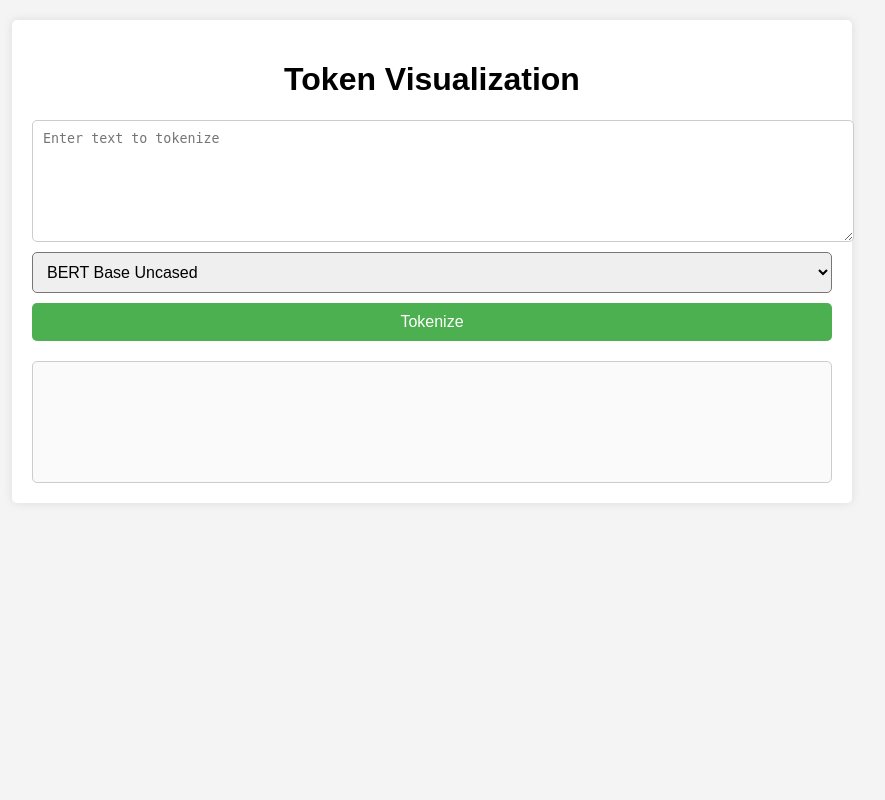
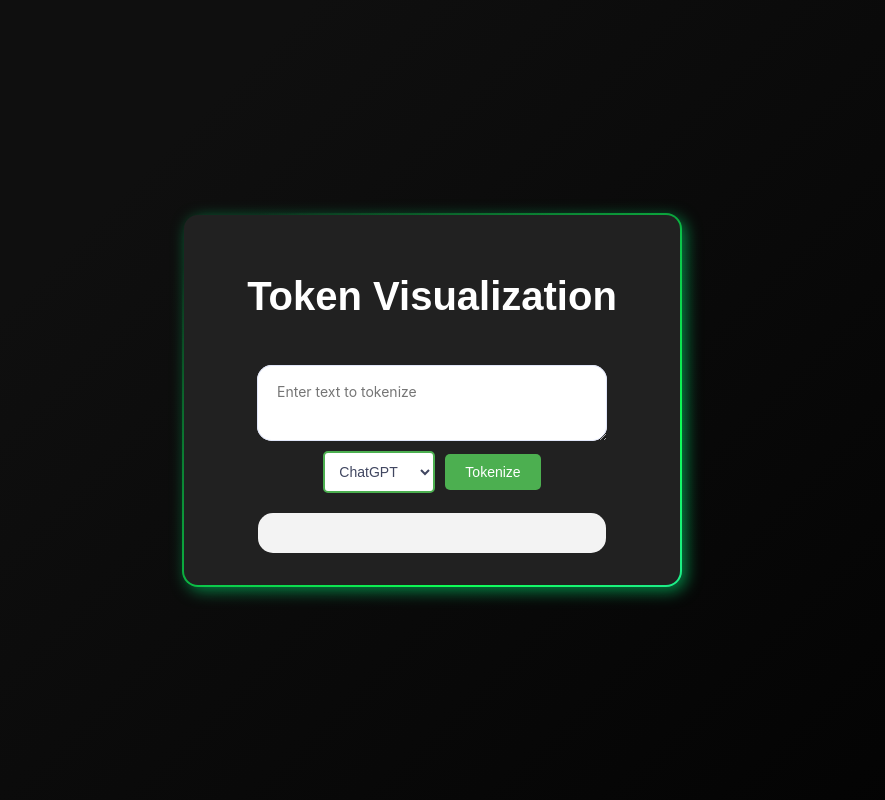
Before and after one commit to shadan-pk/Token-Visualizer, a Flask app: page / in a window 1280 px wide. Shown: the whole page, without its empty margins (208-1093 px from the left). Run offline with Flask 3, Linux system fonts and the light colour scheme.

Commit message:
Refactor code to support multiple models, add color generation, and improve UI/UX

```diff
--- a/app.py
+++ b/app.py
@@ -1,34 +1,37 @@
-from flask import Flask, request, render_template, jsonify
+import random
+from flask import Flask, request, jsonify, render_template
 import torch
 from transformers import AutoTokenizer, AutoModel
-import matplotlib.colors as mcolors
-import matplotlib.pyplot as plt
-import os
 
 app = Flask(__name__)
 
-# Load environment variables
-DEBUG_MODE = os.getenv('DEBUG_MODE', 'False').lower() in ['true', '1', 't']
-PORT = int(os.getenv('PORT', 5000))
-
-# Cache for models and tokenizers
 model_cache = {}
 
-# Function to get the model and tokenizer based on selection
 def get_model_and_tokenizer(model_name):
     if model_name in model_cache:
         return model_cache[model_name]
 
-    model_mapping = {
-        'bert-base-uncased': 'bert-base-uncased',
-        'roberta-base': 'roberta-base',
-        'distilbert-base-uncased': 'distilbert-base-uncased'
-    }
-    selected_model = model_mapping.get(model_name, 'bert-base-uncased')
-    tokenizer = AutoTokenizer.from_pretrained(selected_model)
-    model = AutoModel.from_pretrained(selected_model)
+    if model_name == 'chatgpt':
+        # Placeholder for ChatGPT model loading
+        tokenizer = AutoTokenizer.from_pretrained('gpt2')
+        model = AutoModel.from_pretrained('gpt2')
+    elif model_name == 'llama-3.2':
+        # Placeholder for LLaMA 3.2 model loading
+        tokenizer = AutoTokenizer.from_pretrained('facebook/opt-125m')  # Replace with actual LLaMA model identifier
+        model = AutoModel.from_pretrained('facebook/opt-125m')  # Replace with actual LLaMA model identifier
+    elif model_name == 'mistral':
+        # Placeholder for Mistral model loading
+        tokenizer = AutoTokenizer.from_pretrained('roberta-base')  # Replace with actual Mistral model identifier
+        model = AutoModel.from_pretrained('roberta-base')  # Replace with actual Mistral model identifier
+    else:
+        tokenizer = AutoTokenizer.from_pretrained(model_name)
+        model = AutoModel.from_pretrained(model_name)
+
     model_cache[model_name] = (tokenizer, model)
     return tokenizer, model
+
+def generate_color():
+    return "#{:06x}".format(random.randint(0, 0xFFFFFF))
 
 @app.route('/')
 def index():
@@ -67,17 +70,22 @@ def tokenize():
         # Normalize weights
         filtered_weights = (filtered_weights - filtered_weights.min()) / (filtered_weights.max() - filtered_weights.min())
 
+        # Clean tokens
+        cleaned_tokens = [token.replace('Ġ', '') for token in filtered_tokens]
+
         # Generate color map
-        color_map = plt.cm.viridis(filtered_weights)
-        hex_colors = [mcolors.rgb2hex(color[:3]) for color in color_map]
+        token_colors = [generate_color() for _ in cleaned_tokens]
 
-        # Create response data
-        colored_tokens = [{'token': token, 'color': color} for token, color in zip(filtered_tokens, hex_colors)]
+        # Create response
+        response = {
+            'tokens': cleaned_tokens,
+            'weights': filtered_weights.tolist(),
+            'colors': token_colors
+        }
 
-        return jsonify(colored_tokens)
-
+        return jsonify(response)
     except Exception as e:
         return jsonify({'error': str(e)}), 500
 
 if __name__ == '__main__':
-    app.run(debug=DEBUG_MODE, port=PORT)
+    app.run(debug=True)
--- a/static/style.css
+++ b/static/style.css
@@ -1,41 +1,161 @@
 body {
     font-family: Arial, sans-serif;
-    background-color: #f4f4f4;
-    margin: 0;
+    background: linear-gradient(135deg, #0f0f0f 25%, #020202 100%);
+    background-size: cover;
+    margin: 0 auto;
     padding: 20px;
+    height: calc(100vh - 40px);
+    display: flex;
+    justify-content: center;
+    align-items: center;
 }
 
-.container {
-    max-width: 800px;
-    margin: 0 auto;
-    background: #fff;
-    padding: 20px;
-    box-shadow: 0px 0px 10px rgba(0, 0, 0, 0.1);
+.container{
+    width: 400px;
+    background: linear-gradient(#212121, #212121) padding-box,
+                linear-gradient(145deg, transparent 5%,#0eff56, #40c9ff) border-box;
+    border: 2px solid transparent;
+    padding: 32px 24px;
+    font-size: 14px;
+    font-family: inherit;
+    color: white;
+    display: flex;
+    flex-direction: column;
+    gap: 20px;
+    box-sizing: border-box;
+    border-radius: 16px;
+    background-size: 200% 100%;
+    animation: gradient 5s ease infinite;
+    width: 500px;
+    display: flex;
+    flex-direction: column;
+    align-items: center;
+    filter: drop-shadow(4px 4px 8px rgba(0, 255, 128, 0.521));
+}
+
+
+/* .container::after {
+    content: "";
+    position: absolute;
+    top: 450px;
+    left: auto;
+    width: 510px;
+    height: 330px;
+    background-color: rgba(255, 255, 255, 0.205);
+    z-index: -1;
+    border-radius: 8px;
+}  */
+
+textarea:focus {
+    --focus-color: #c6d1ff;
+}
+
+textarea:focus,
+textarea:hover {
+    --border-color: #627aff;
+}
+
+.controls {
+    display: flex;
+    gap: 10px;
+    align-items: center;
+}
+
+.custom-select {
+    padding: 10px;
     border-radius: 5px;
+    border: 2px solid #4CAF50;
+    background-color: #fff;
+    color: #404660;
+    font-size: 14px;
+    cursor: pointer;
+    transition: border-color 0.3s ease, box-shadow 0.3s ease;
+}
+
+.custom-select option {
+    background-color: #ffffff; /* Change this color to your desired option background color */
+    color: #000000; /* Change this color to your desired option text color */
+}
+
+.custom-select:hover,
+.custom-select:focus {
+    border-color: #4CAF50;
+    box-shadow: 0 0 5px rgba(76, 175, 80, 0.5);
+    background-color: #e0f7fa; /* Change this color to your desired focus background color */
+    color: #002b07;
+}
+
+.custom-button {
+    padding: 10px 20px;
+    border-radius: 5px;
+    border: none;
+    background-color: #4CAF50;
+    color: white;
+    font-size: 14px;
+    cursor: pointer;
+    transition: background-color 0.3s ease, transform 0.3s ease;
+}
+
+.custom-button:hover {
+    background-color: #45a049;
+    transform: scale(1.05);
 }
 
 h1 {
     text-align: center;
+    font-size: 40px;
 }
 
 .input-section {
     display: flex;
     flex-direction: column;
     gap: 10px;
+    align-items: center;
 }
 
 textarea {
+    -webkit-appearance: none;
+    box-sizing: border-box;
+    outline: none;
+    width: 350px;
+    max-width: 450px;
+    font-size: 14px;
+    font-family: 'Inter';
+    line-height: 22px;
+    padding: 16px 20px;
+    border-radius: 15px;
+    color: #404660;
+    border: none;
+    background: #fff;
+    transition: box-shadow .25s;
+    box-shadow: inset 0 0 0 1px var(--border-color, #E1E6F9), 0 0 0 3px var(--focus-color, transparent);
+    &:focus {
+       --focus-color: #ECEFFC;
+    }
+    &:focus,
+    &:hover {
+        --border-color: #BBC1E1;
+    }
+}
+
+
+.box{
+    display: flex;
+    flex-direction: row;
+    gap: 10px;
+    align-items: center;
+    flex-wrap: wrap;
+    align-content: center;
+    justify-content: center;
     width: 100%;
-    height: 100px;
-    padding: 10px;
-    border: 1px solid #ccc;
-    border-radius: 5px;
 }
+
 
 select, button {
     padding: 10px;
-    font-size: 16px;
     border-radius: 5px;
+    border: 1px solid #ccc;
+    cursor: pointer;
 }
 
 button {
@@ -43,6 +163,7 @@ button {
     color: white;
     border: none;
     cursor: pointer;
+    transition: background-color 0.3s ease;
 }
 
 button:hover {
@@ -50,11 +171,45 @@ button:hover {
 }
 
 .output-section {
-    margin-top: 20px;
-    padding: 10px;
-    border: 1px solid #ccc;
-    min-height: 100px;
-    background-color: #fafafa;
+    width: 300px;
+    max-width: 450px;
+    padding: 20px 24px;
+    border-radius: 15px;
+    background: #f3f3f3;
+    code {
+        font-family: 'Fira Mono';
+        color: #BBC1E1;
+        line-height: 1.4;
+        font-size: 12px;
+        .token {
+            &.function {
+                color: #5C86FF;
+            }
+            &.string {
+                color: #F0B849;
+            }
+            &.parameter {
+                color: #CB7DD0;
+            }
+            &.punctuation {
+                color: #8A91B4;
+            }
+        }
+    }
+}
+
+.token {
+    display: inline-block;
+    padding: 10px 20px;
+    margin: 2px;
+    color: white;
     border-radius: 5px;
-    white-space: pre-wrap;
+    background-color: #e0e0e0;
+    transition: transform 0.2s, background-color 0.2s;
+    box-shadow: 0px 2px 5px rgba(0, 0, 0, 0.1);
 }
+
+.token:hover {
+    transform: scale(1.1);
+    background-color: #d0d0d0;
+}
--- a/templates/index.html
+++ b/templates/index.html
@@ -13,19 +13,30 @@
         <div class="input-section">
             <textarea id="inputText" placeholder="Enter text to tokenize"></textarea>
 
-            <select id="modelSelect">
-                <option value="bert-base-uncased">BERT Base Uncased</option>
-                <option value="roberta-base">RoBERTa Base</option>
-                <option value="distilbert-base-uncased">DistilBERT Base</option>
-            </select>
+            <div class="box">
+                <select id="modelSelect" class="custom-select">
+                    <option value="chatgpt">ChatGPT</option>
+                    <option value="llama-3.2">LLaMA 3.2</option>
+                    <option value="mistral">Mistral</option>
+                </select>
+                <button class="custom-button" onclick="tokenizeText()">Tokenize</button>
+            </div>
 
-            <button onclick="tokenizeText()">Tokenize</button>
+
         </div>
 
         <div id="output" class="output-section"></div>
     </div>
 
     <script>
+        function autoResizeTextarea() {
+            const textarea = document.getElementById('inputText');
+            textarea.style.height = 'auto';
+            textarea.style.height = textarea.scrollHeight + 'px';
+        }
+
+        document.getElementById('inputText').addEventListener('input', autoResizeTextarea);
+
         async function tokenizeText() {
             const text = document.getElementById('inputText').value;
             const model = document.getElementById('modelSelect').value;
@@ -40,11 +51,17 @@
             });
 
             const data = await response.json();
-            outputDiv.innerHTML = data.map(item =>
-                `<span style="background-color:${item.color}; padding:2px; margin:1px; border-radius:3px;">
-                    ${item.token}
-                </span>`
-            ).join(' ');
+            if (data.error) {
+                outputDiv.innerHTML = `<span style="color:red;">Error: ${data.error}</span>`;
+            } else {
+                const tokens = data.tokens;
+                const colors = data.colors;
+                outputDiv.innerHTML = tokens.map((token, index) =>
+                    `<span class="token" style="background-color:${colors[index]};">
+                        ${token}
+                    </span>`
+                ).join(' ');
+            }
         }
     </script>
 </body>
```
